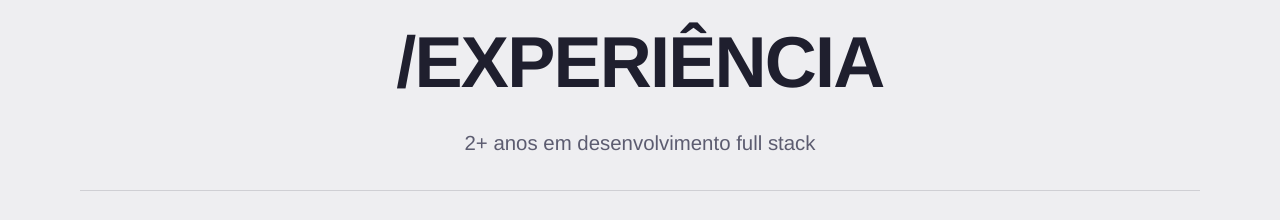
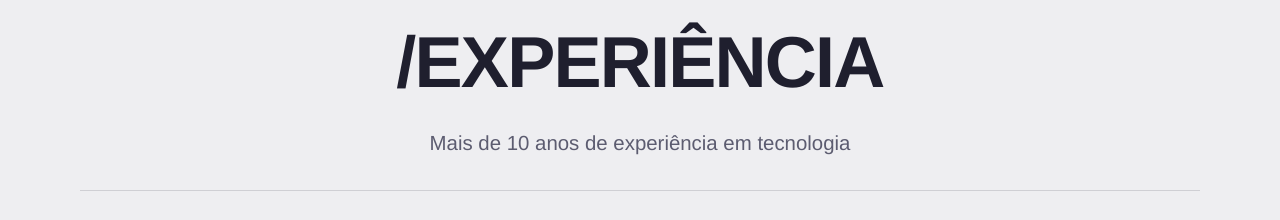
Before and after one commit to SamiaLuvanice/Personal_Portfolio, a React (Vite) app: page / in a window 1280 px wide. Shown: the part 3520-3740 px from the top of the page. Built offline with nearby package versions, Linux system fonts and the light colour scheme.

Commit message:
fix(experience): atualiza tempo de experiencia em tecnologia

```diff
--- a/src/components/Experience.tsx
+++ b/src/components/Experience.tsx
@@ -6,7 +6,7 @@ const Experience = () => (
   <section aria-labelledby="experience-title" className="surface-light surface-muted px-5 py-14 md:px-10 md:py-20 lg:px-20 lg:py-24">
     <div className="mx-auto flex max-w-[80rem] flex-col gap-6 md:gap-8">
       <SectionTitle id="experience-title">EXPERIÊNCIA</SectionTitle>
-      <p className="text-center text-base text-muted-foreground md:text-lg">2+ anos em desenvolvimento full stack</p>
+      <p className="text-center text-base text-muted-foreground md:text-lg">Mais de 10 anos de experiência em tecnologia</p>
       <ul className="border-t border-foreground/15">
         {EXPERIENCE.map((entry) => (
           <li key={entry.company} className="flex items-center justify-between gap-4 border-b border-foreground/15 py-5 md:px-2 md:py-7">
```
